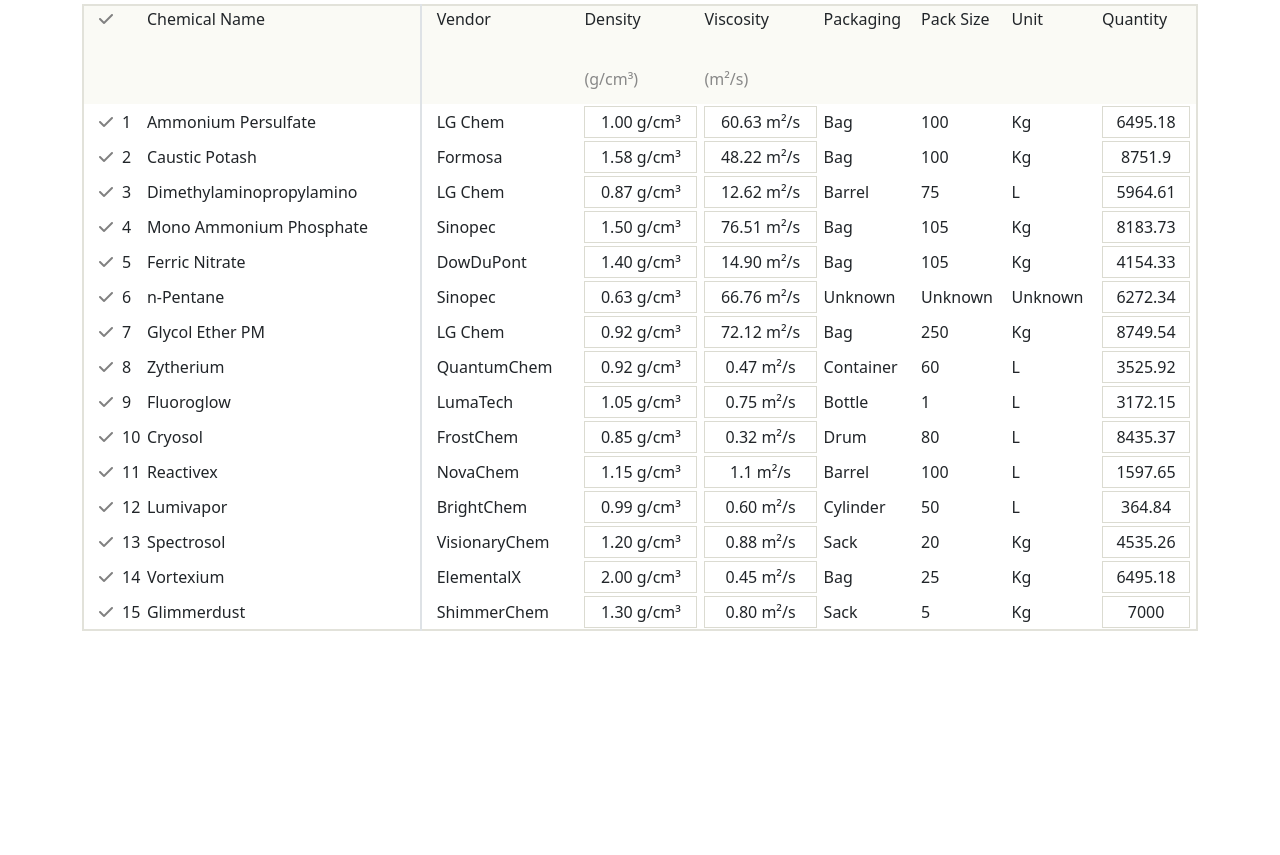
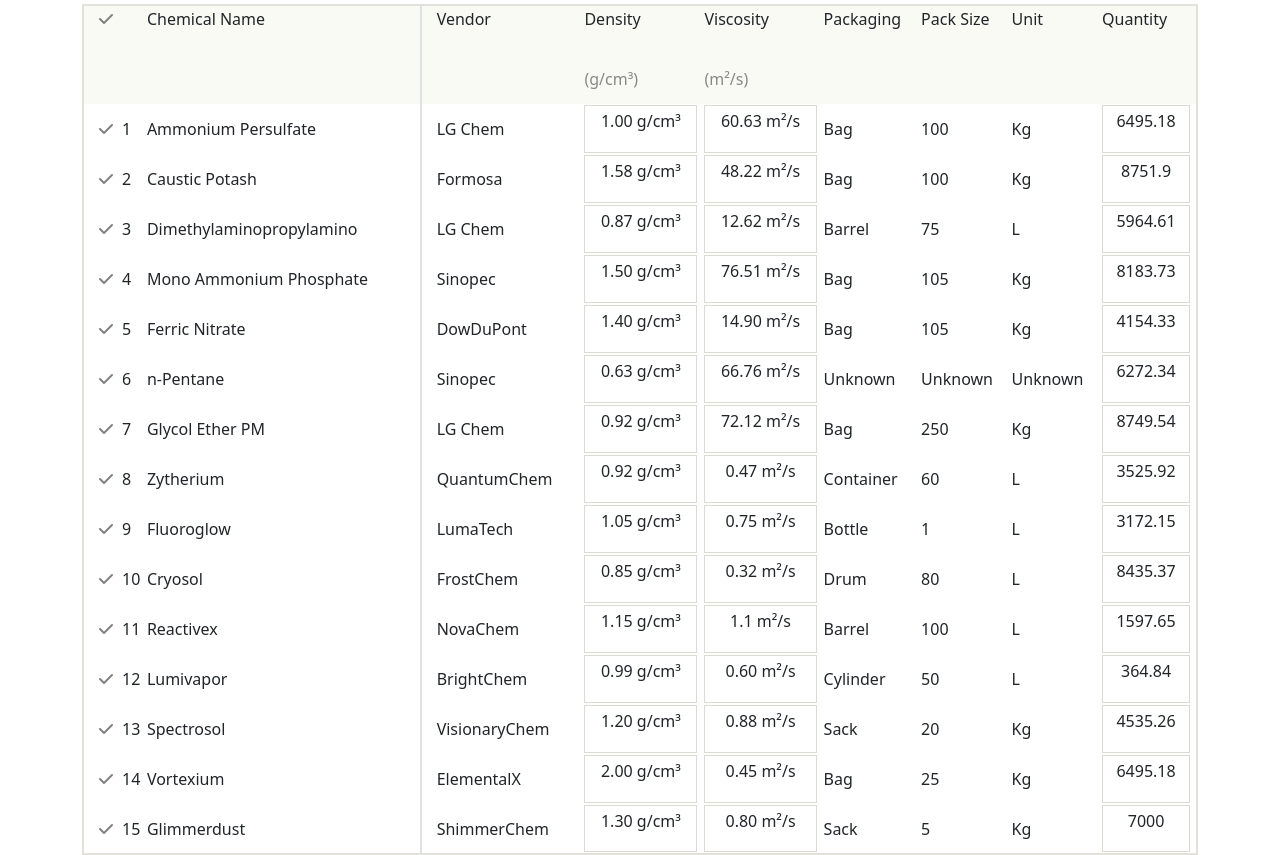
Before and after one commit to PathanAhmad/VLabsChallengeAssignment, a plain HTML site: page index.html in a window 1280 px wide. Shown: the part 90-945 px from the top of the page. Before the commit the page ends 800 px from the top, so only its background shows below. Drawn offline with nearby package versions, Linux system fonts and the light colour scheme.

Commit message:
Final touches

```diff
--- a/style.css
+++ b/style.css
@@ -21,6 +21,7 @@ thead th {
 
 tbody td {
     border: none;
+    height: 50px;
 }
 
 tbody td:nth-child(3) {
@@ -39,9 +40,10 @@ tbody td:nth-child(4) {
     padding: 3px 7px;
     width: calc(100% - 5px);
     text-align: center;
-    /* background-color: #f8f9fa;  */
+    height: 100%; /* Allow boxes to take full height of the cell */
     margin: 0.5px auto;
 }
+
 
 tbody tr:hover {
     background-color: #f0f0f0;
```
